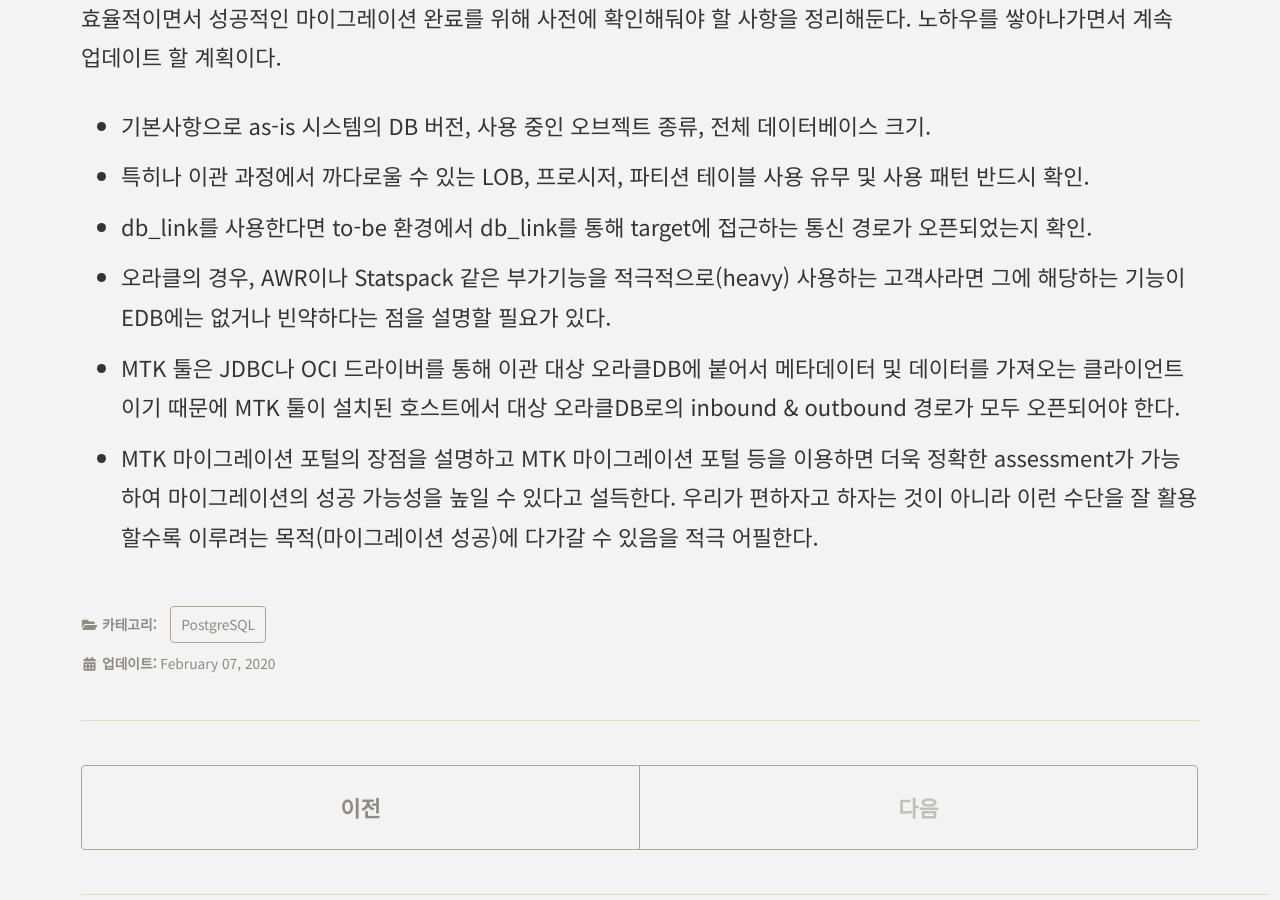
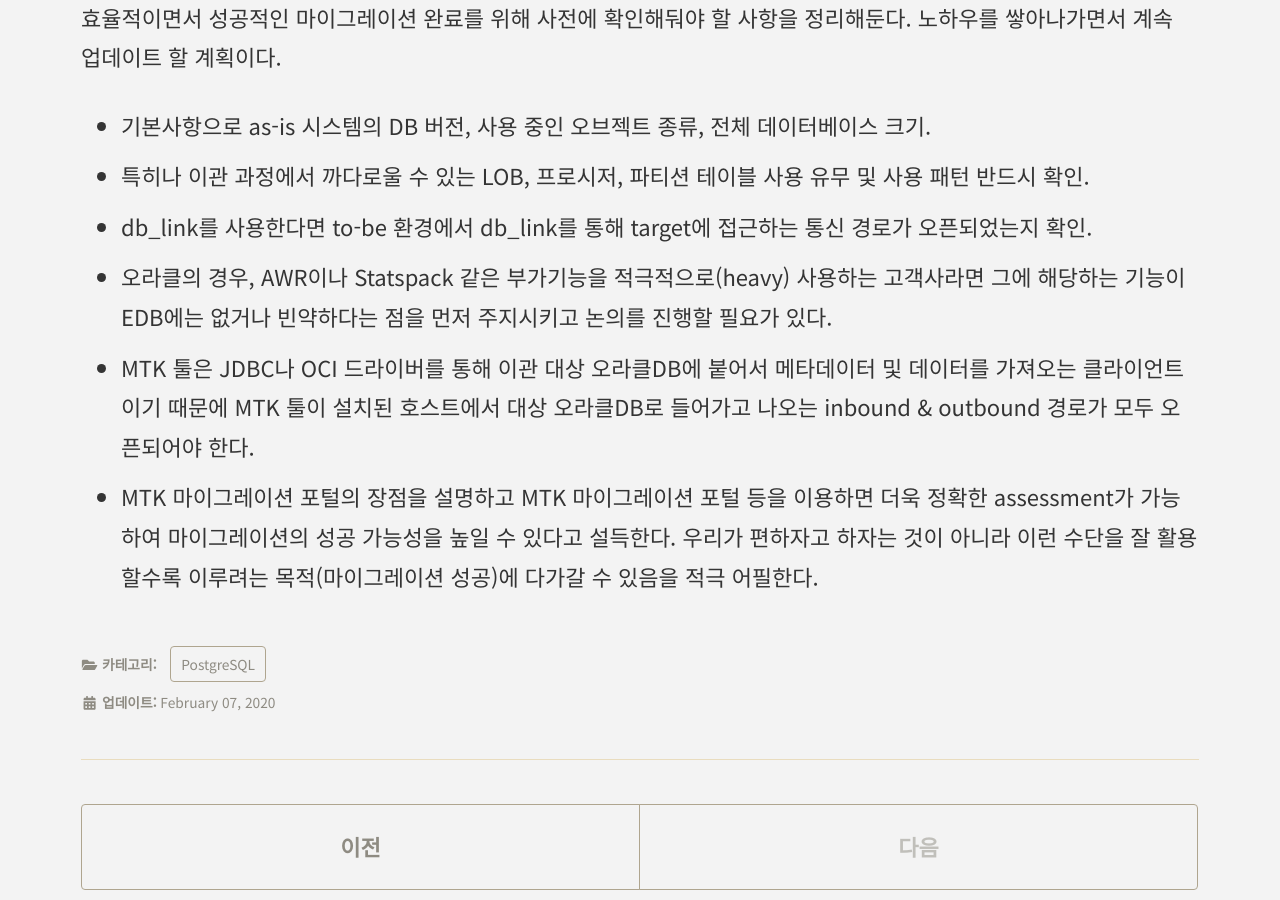
Before and after one commit to coiy/coiy.github.io, a Jekyll site: the page built from _posts/2020-02-07-Oracle_to_edb_assessment.md, in a window 1280 px wide and 900 px high, scrolled down 1450 px. Built offline with Jekyll 4.4.1, drawn with Linux system fonts in a browser that asks for light colours; cached includes are drawn as plain includes.

Commit message:
본문 내용 수정.

```diff
--- a/_posts/2020-02-07-Oracle_to_edb_assessment.md
+++ b/_posts/2020-02-07-Oracle_to_edb_assessment.md
@@ -26,6 +26,6 @@ EDB 측에서 마이그레이션 툴인 **M**igration**T**ool**K**it (이하 mtk
 * 기본사항으로 as-is 시스템의 DB 버전, 사용 중인 오브젝트 종류, 전체 데이터베이스 크기.
 * 특히나 이관 과정에서 까다로울 수 있는 LOB, 프로시저, 파티션 테이블 사용 유무 및 사용 패턴 반드시 확인.
 * db_link를 사용한다면 to-be 환경에서 db_link를 통해 target에 접근하는 통신 경로가 오픈되었는지 확인.
-* 오라클의 경우, AWR이나 Statspack 같은 부가기능을 적극적으로(heavy) 사용하는 고객사라면 그에 해당하는 기능이 EDB에는 없거나 빈약하다는 점을 설명할 필요가 있다.
-* MTK 툴은 JDBC나 OCI 드라이버를 통해 이관 대상 오라클DB에 붙어서 메타데이터 및 데이터를 가져오는 클라이언트이기 때문에 MTK 툴이 설치된 호스트에서 대상 오라클DB로의 inbound & outbound 경로가 모두 오픈되어야 한다.
+* 오라클의 경우, AWR이나 Statspack 같은 부가기능을 적극적으로(heavy) 사용하는 고객사라면 그에 해당하는 기능이 EDB에는 없거나 빈약하다는 점을 먼저 주지시키고 논의를 진행할 필요가 있다.
+* MTK 툴은 JDBC나 OCI 드라이버를 통해 이관 대상 오라클DB에 붙어서 메타데이터 및 데이터를 가져오는 클라이언트이기 때문에 MTK 툴이 설치된 호스트에서 대상 오라클DB로 들어가고 나오는 inbound & outbound 경로가 모두 오픈되어야 한다.
 * MTK 마이그레이션 포털의 장점을 설명하고 MTK 마이그레이션 포털 등을 이용하면 더욱 정확한 assessment가 가능하여 마이그레이션의 성공 가능성을 높일 수 있다고 설득한다. 우리가 편하자고 하자는 것이 아니라 이런 수단을 잘 활용할수록 이루려는 목적(마이그레이션 성공)에 다가갈 수 있음을 적극 어필한다.
```
